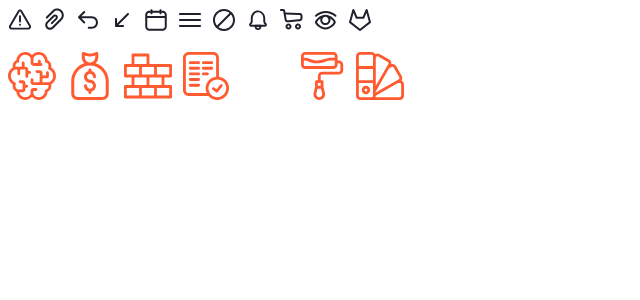
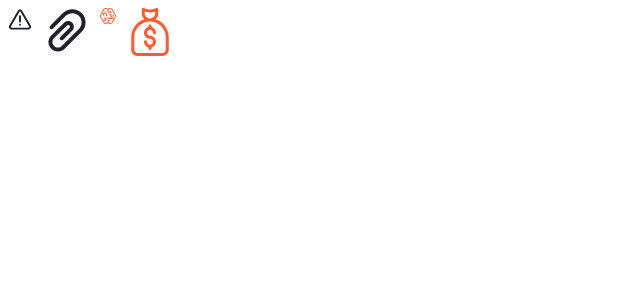
Before and after one commit to Faytelson/createx, a React (Vite) app: page / in a window 1280 px wide. Shown: the top 300 px of the page, without its empty margins (0-640 px from the left). Built offline with nearby package versions, Linux system fonts and the light colour scheme.

Commit message:
CRE-3: refactor: Поменять определение параметров в Icon: done

```diff
--- a/src/App.jsx
+++ b/src/App.jsx
@@ -8,90 +8,27 @@ function App() {
         <Icon
           name="alert"
           ariaLabel="Оповещение"
+          size={24}
         />
         <Icon
           name="attach"
           ariaLabel="Прикрепить файл"
+          size={48}
+          color="var(--color-info)"
         />
-        <Icon
-          name="back"
-          ariaLabel="Назад"
-        />
-        <Icon
-          name="bottomLeft"
-          ariaLabel="Нижний левый угол"
-        />
-        <Icon
-          name="calendar"
-          ariaLabel="Календарь"
-        />
-        <Icon
-          name="burgerMenu"
-          ariaLabel="Меню"
-        />
-        <Icon
-          name="block"
-          ariaLabel="Заблокировать"
-        />
-        <Icon
-          name="bell"
-          ariaLabel="Уведомления"
-        />
-        <Icon
-          name="cart"
-          ariaLabel="Корзина"
-        />
-        <Icon
-          name="eye"
-          ariaLabel="Просмотр"
-        />
-        <Icon
-          name="gitlab"
-          ariaLabel="GitLab"
-        />
-      </div>
-      <div className="app__icons">
         <Icon
           name="brain"
           size="lg"
           color="var(--color-primary)"
           ariaLabel="Мозг (интеллект)"
+          size={16}
         />
         <Icon
           name="budget"
           size="lg"
-          color="var(--color-primary)"
+          color="var(--color-success)"
           ariaLabel="Бюджет"
-        />
-        <Icon
-          name="construction"
-          size="lg"
-          color="var(--color-primary)"
-          ariaLabel="Строительство"
-        />
-        <Icon
-          name="contract"
-          size="lg"
-          color="var(--color-primary)"
-          ariaLabel="Договор"
-        />
-        <Icon
-          name="house"
-          size="lg"
-          color="var(--color-primary)"
-          ariaLabel="Дом"
-        />
-        <Icon
-          name="painting"
-          size="lg"
-          color="var(--color-primary)"
-          ariaLabel="Живопись"
-        />
-        <Icon
-          name="pantone"
-          size="lg"
-          color="var(--color-primary)"
-          ariaLabel="Цветовая палитра"
+          size={48}
         />
       </div>
     </div>
--- a/src/components/ui/Icon/Icon.jsx
+++ b/src/components/ui/Icon/Icon.jsx
@@ -1,14 +1,12 @@
-import styles from "./Icon.module.scss";
-
 function Icon({ name, prefix = "icon", color = "var(--color-gray-900)", size, ariaLabel = "" }) {
   const symbolId = `#${prefix}-${name}`;
-  const className = size ? styles.icon + " " + styles[`icon_${size}`] : styles.icon;
 
   return (
     <svg
-      className={className}
-      role="img"
+      className="icon"
       aria-label={ariaLabel}
+      width={size}
+      height={size}
     >
       <title>{ariaLabel}</title>
       <use
--- a/src/components/ui/Icon/Icon.module.scss
+++ /dev/null
@@ -1,9 +0,0 @@
-.icon {
-  width: 24px;
-  height: 24px;
-
-  &_lg {
-    width: 48px;
-    height: 48px;
-  }
-}
```
